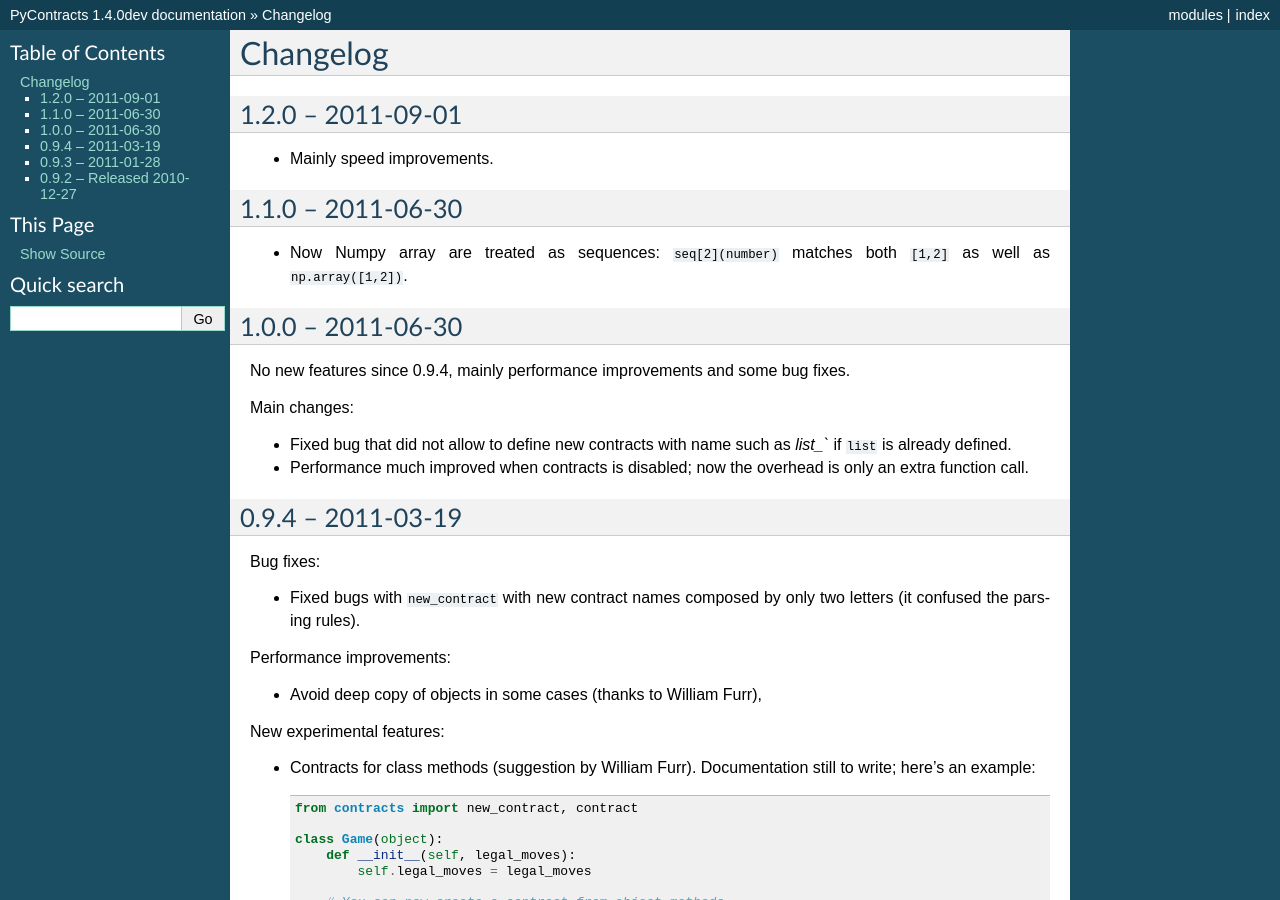
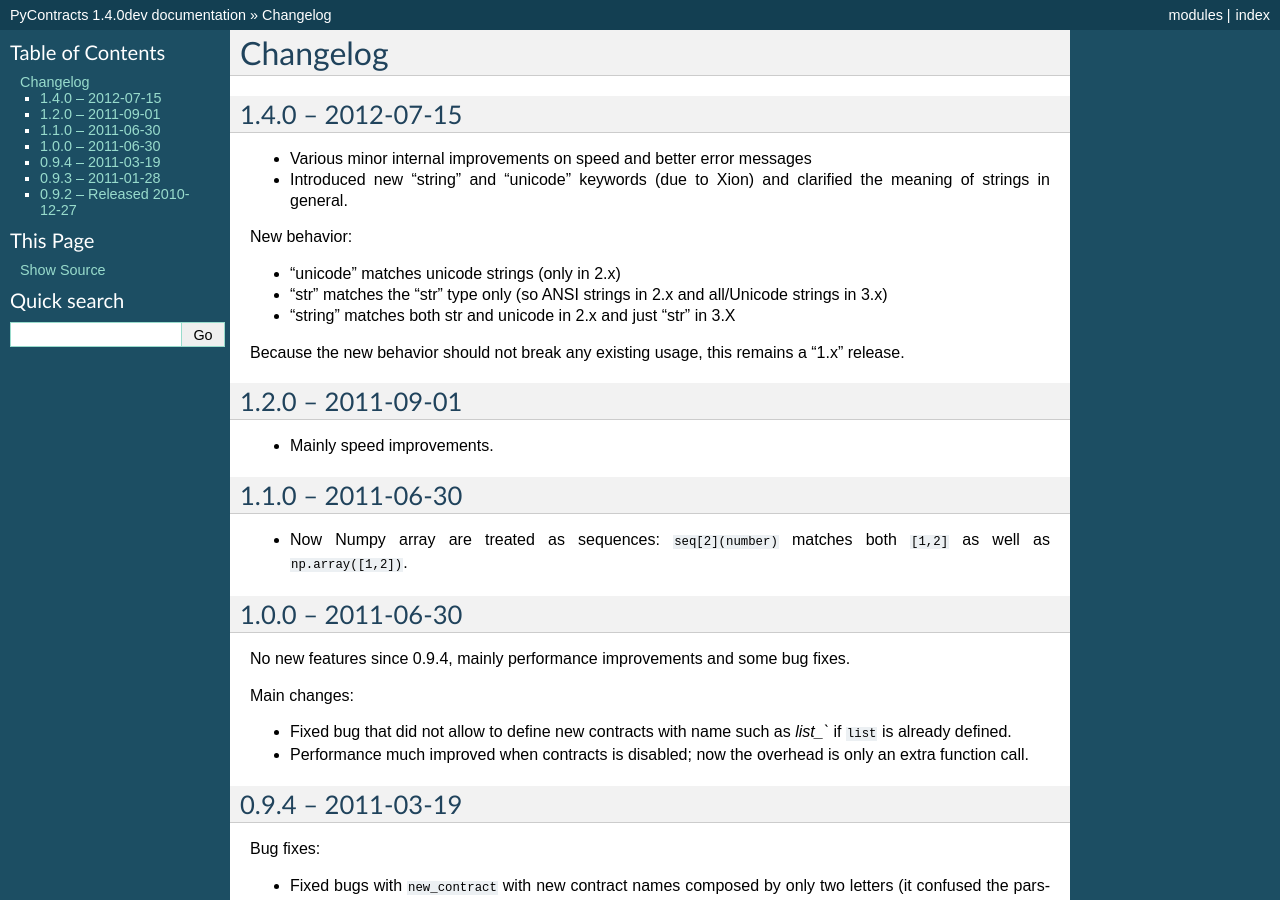
Before and after one commit to AndreaCensi/contracts, a Sphinx documentation site: the page built from docs/source/changelog.rst, in a window 1280 px wide and 900 px high. Built offline with Sphinx 7.4.7, drawn with Linux system fonts in a browser that asks for light colours; formulas are drawn with MathJax 3.

Commit message:
changes in documentation

```diff
--- a/docs/source/changelog.rst
+++ b/docs/source/changelog.rst
@@ -2,6 +2,22 @@ Changelog
 =========
 
 .. _changelog:
+
+1.4.0 -- 2012-07-15
+--------------------
+
+* Various minor internal improvements on speed and better error messages
+* Introduced new "string" and "unicode" keywords (due to Xion) and
+  clarified the meaning of strings in general.
+
+New behavior:
+
+* "unicode" matches unicode strings (only in 2.x)
+* "str" matches the "str" type only (so ANSI strings in 2.x and all/Unicode strings in 3.x)
+* "string" matches both str and unicode in 2.x and just "str" in 3.X
+
+Because the new behavior should not break any existing usage,
+this remains a "1.x" release.
 
 
 1.2.0 -- 2011-09-01
--- a/docs/source/credits.rst
+++ b/docs/source/credits.rst
@@ -3,10 +3,12 @@
 Credits
 -------
 
-Thanks to the people reporting and fixing bugs:
+(Let me know if I forgot to include you)
 
 - Bernhard Biskup
-- `William Furr`_
+- `William Furr`_: bug reports and performance improvements
+- `Karol Kuczmarski`_: implementation of "string" and "unicode" contracts
 
 
 .. _`William Furr`: http://www.ccs.neu.edu/home/furrwf/
+.. _`Karol Kuczmarski`:  http://xion.org.pl/
--- a/docs/source/index.rst
+++ b/docs/source/index.rst
@@ -14,7 +14,7 @@ has several specialized contracts (notably for Numpy arrays).
 
 
 **Status:** |pycontracts| is very well tested and documented. The last release
-is version 1.2.0 (November 2011). See :ref:`changelog <changelog>`.
+is version 1.4.0 (July 2012). See :ref:`changelog <changelog>`.
 
 
 **Why**: The purpose of |pycontracts| is **not** to turn Python into a statically-typed language
--- a/setup.py
+++ b/setup.py
@@ -1,7 +1,7 @@
 import os
 from setuptools import setup, find_packages
 
-version = "1.4.0dev"
+version = "1.4.0"
 
 description = (
 'PyContracts is a Python package that allows to declare '
```
